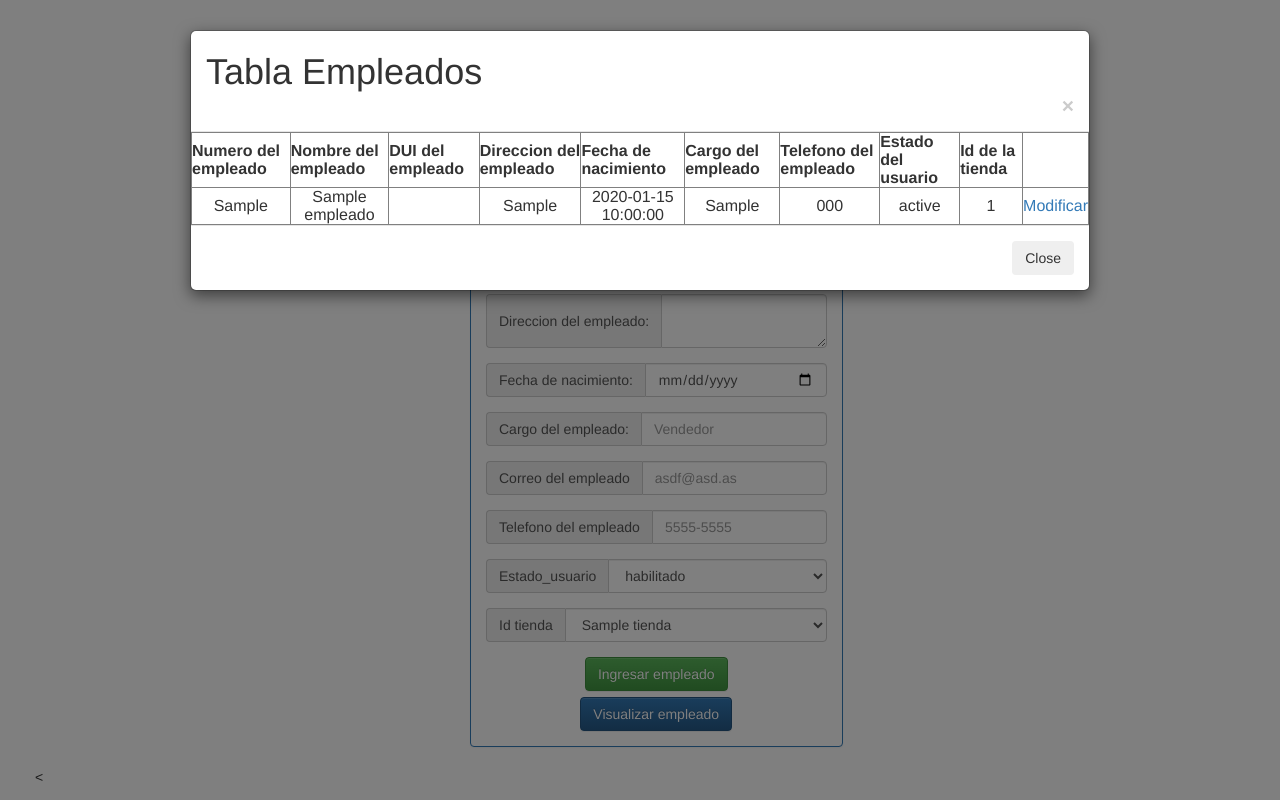
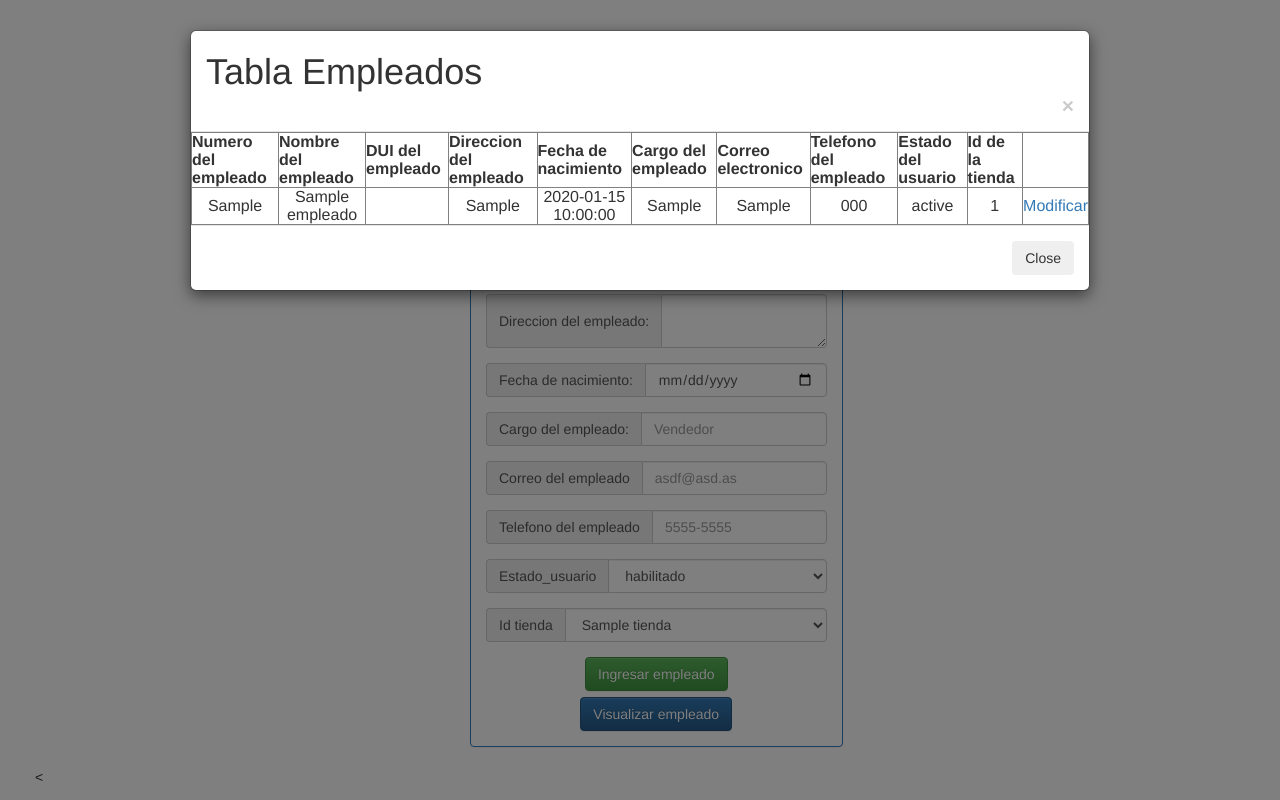
Before and after one commit to AlejandroFuentesHernandez/proyectovideojuegosvacio, a CodeIgniter app: page /proyectovideojuegosvacio/index.php/datos_empleado/index in a window 1280 px wide, after a click on "Visualizar empleado". Run offline with CodeIgniter, Linux system fonts and the light colour scheme; tables that the repository leaves empty or names only in its code hold one stand-in row (values such as "Sample post"); data that the repository does not hold is empty.

Commit message:
correo
correo

```diff
--- a/application/views/datos_empleados_view.php
+++ b/application/views/datos_empleados_view.php
@@ -153,6 +153,7 @@
 							<th>Direccion del empleado</th>
 							<th>Fecha de nacimiento</th>
 							<th>Cargo del empleado</th>
+							<th>Correo electronico</th>
 							<th>Telefono del empleado</th>
 							<th>Estado del usuario</th>
 							<th>Id de la tienda</th>
@@ -173,6 +174,7 @@
 							<td><?=$de->direccion_empleado?></td>
 							<td><?=$de->fecha_nacimiento?></td>
 							<td><?=$de->cargo_empleado?></td>
+							<td><?=$de->correo_empleado?></td>
 							<td><?=$de->telefono_empleado?></td>
 							<td><?=$de->estado_empleado?></td>
 							<td><?=$de->id_tienda?></td>
```
